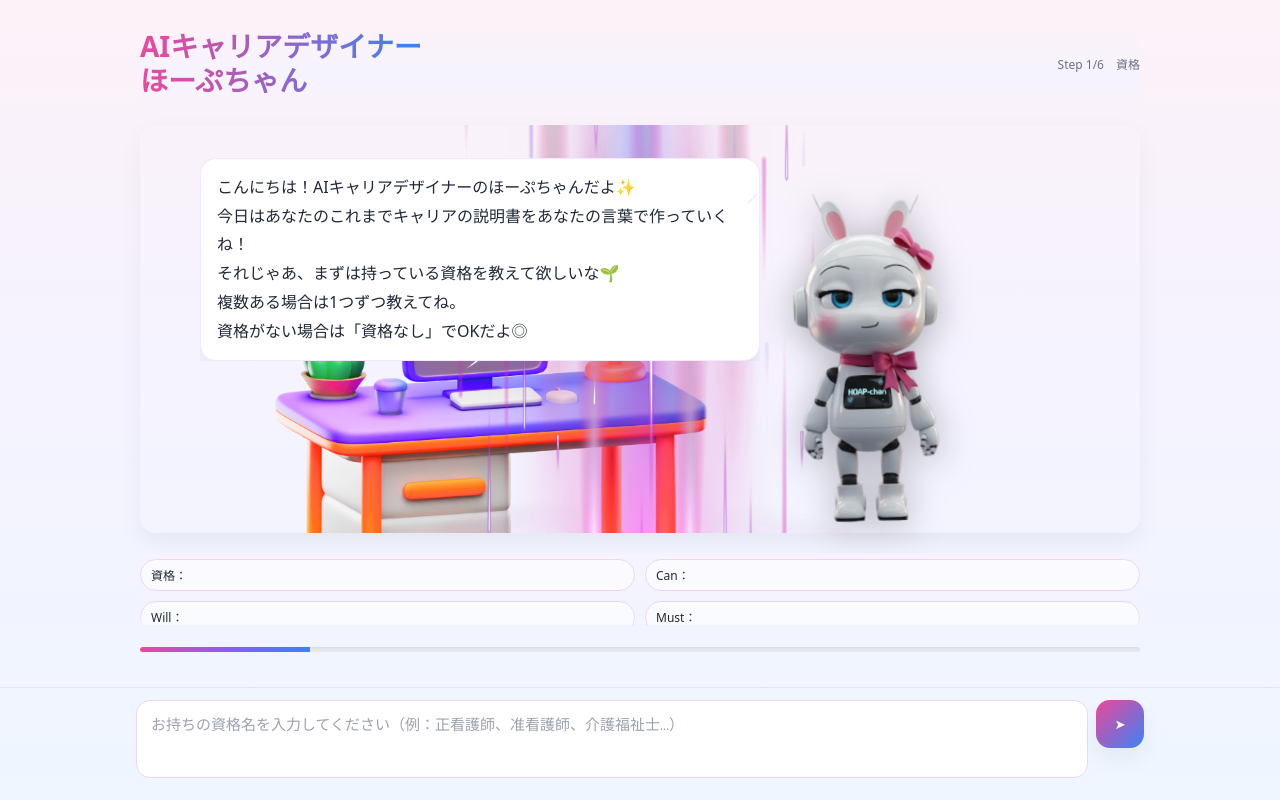
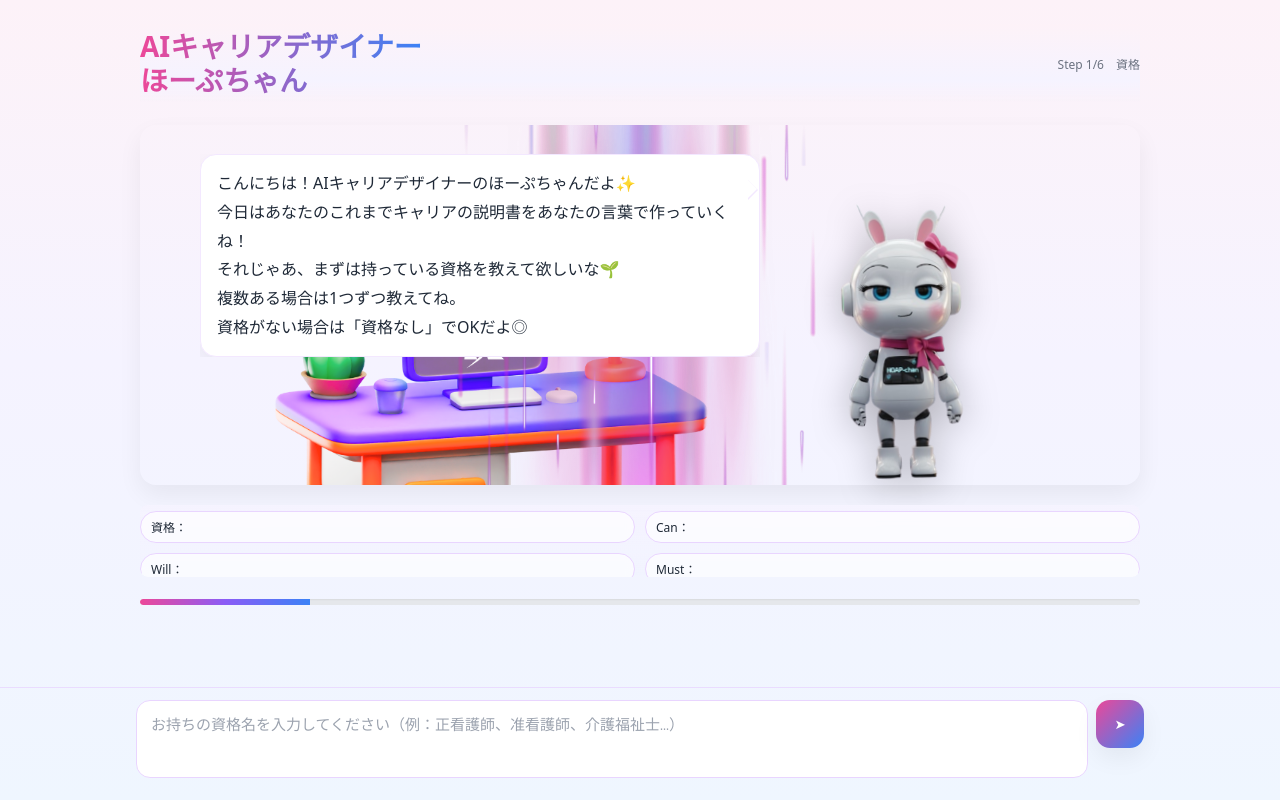
Before and after one commit to HOAP-Inc/hoap-ai-career-consultant, a Next.js app: page / in a window 1280 px wide. Built offline with nearby package versions, Linux system fonts and the light colour scheme.

Commit message:
Reduce duo-stage height to show progress bar
- Reduce duo-stage height from 460px to 360px
- Reduce hoap image size from 420px to 350px
- This prevents user echo bubble from hiding the progress bar
- Progress bar is now visible below the stage

```diff
--- a/styles/globals.css
+++ b/styles/globals.css
@@ -225,7 +225,7 @@ html, body, #__next { height: 100%; }
 .duo-stage{
   margin: 8px 0 12px;
   position: relative;
-  height: 460px;
+  height: 360px;
   border-radius: 16px;
   overflow: visible;
   box-shadow: var(--card-shadow);
@@ -246,7 +246,7 @@ html, body, #__next { height: 100%; }
  padding: 12px 20px;
 }
 .duo-stage__hoap{
-  width: min(420px, 40vw);
+  width: min(350px, 36vw);
   position: absolute;
   right: 6%; bottom: -8%;
   display:block;
```
